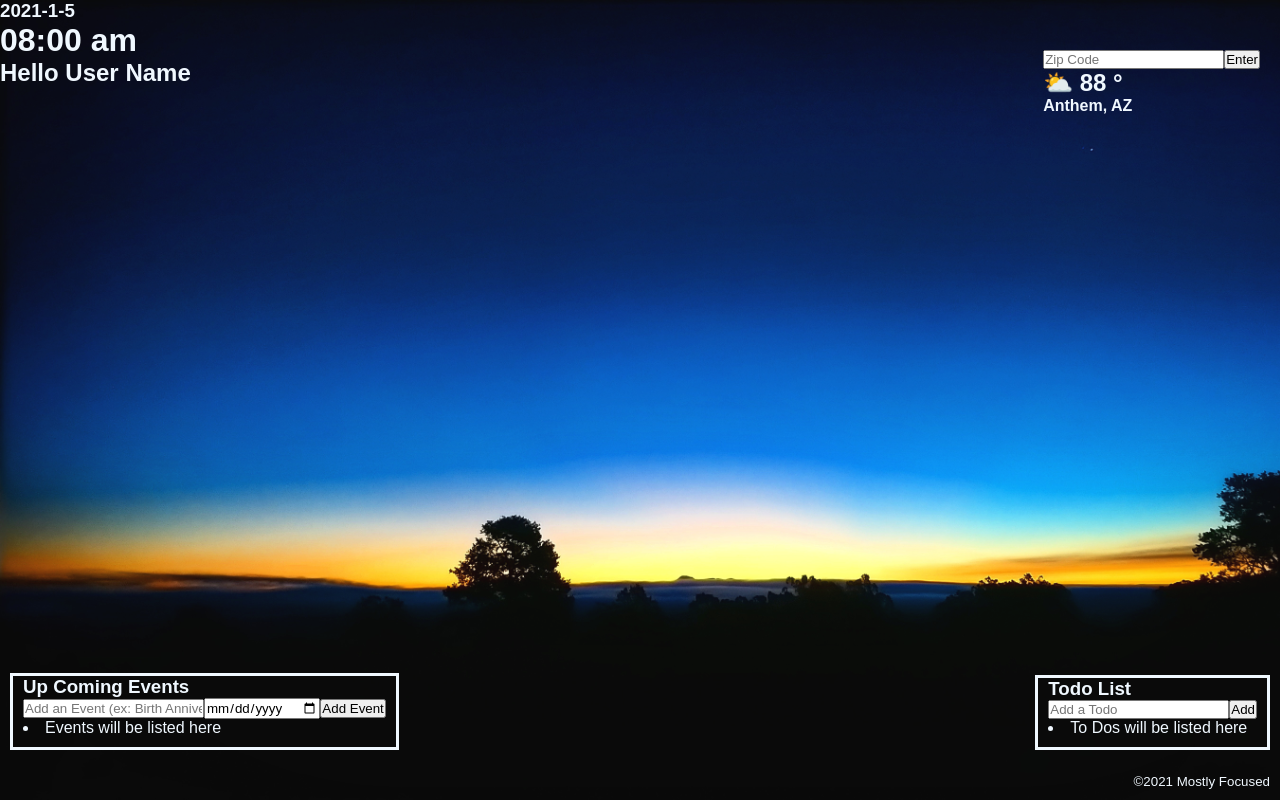
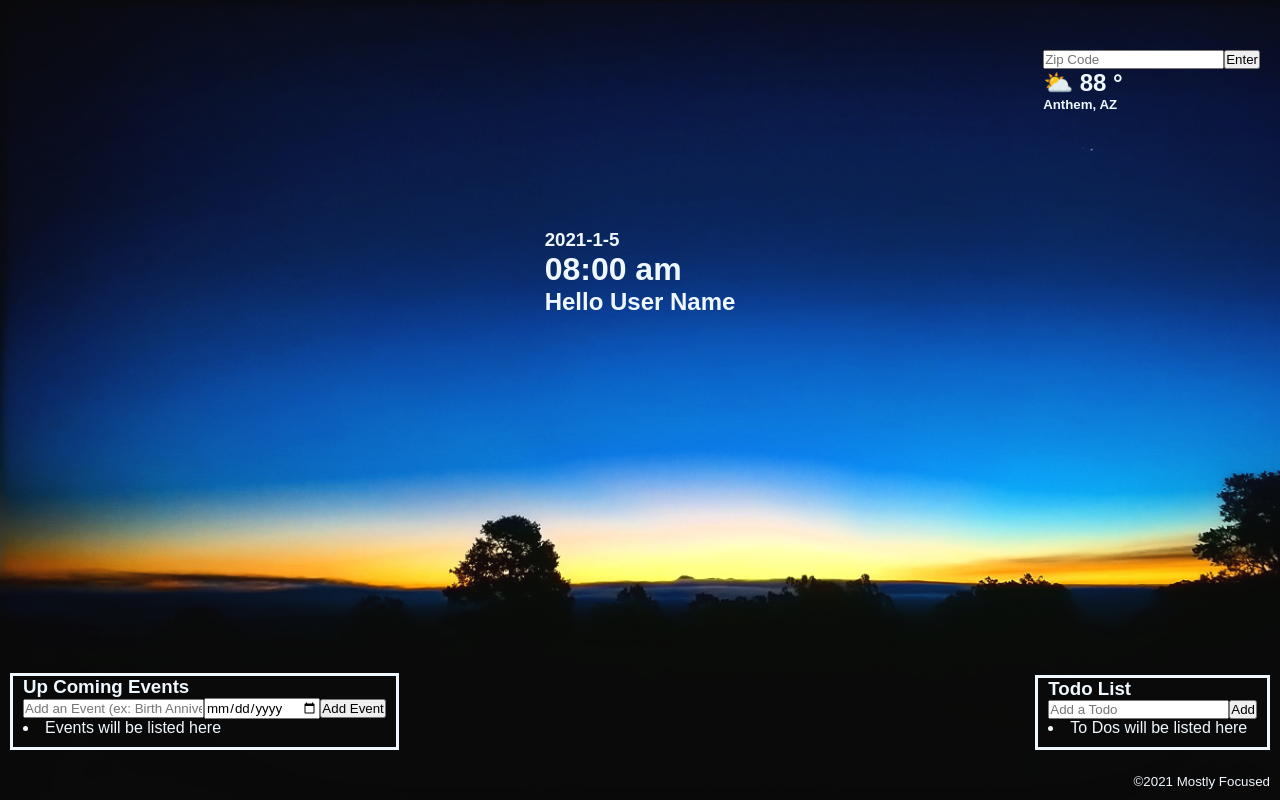
Before and after one commit to Haloren/focus-frontend, a React (Create React App) app: page / in a window 1280 px wide. Built offline with nearby package versions, Linux system fonts and the light colour scheme; no server answers.

Commit message:
set up css date time container

```diff
--- a/src/App.css
+++ b/src/App.css
@@ -30,6 +30,13 @@ body {
   margin: 10px;
 }
 
+.date-time-container {
+  position: fixed;
+  top: 34%;
+  left: 50%;
+  transform: translate(-50%, -50%);
+}
+
 .right {
   position: absolute;
   bottom: 5%;
--- a/src/components/Weather.js
+++ b/src/components/Weather.js
@@ -5,7 +5,7 @@ const Weather = (props) => {
     return (
         <>
             <h2> ⛅  88 ° </h2>
-            <h4> Anthem, AZ </h4>
+            <h5> Anthem, AZ </h5>
         </>
     )
 }
--- a/src/containers/DateTimeContainer.js
+++ b/src/containers/DateTimeContainer.js
@@ -4,9 +4,9 @@ import DateTime from '../components/DateTime';
 class DateTimeContainer extends React.Component {
     render() {
         return (
-            <>
+            <div className="date-time-container">
                 <DateTime />
-            </>
+            </div>
         )
     }
 }
```
Also changed, not shown: src/App.js (line endings or trailing spaces), 1 other file (tests, documents, lock files or other folders).
